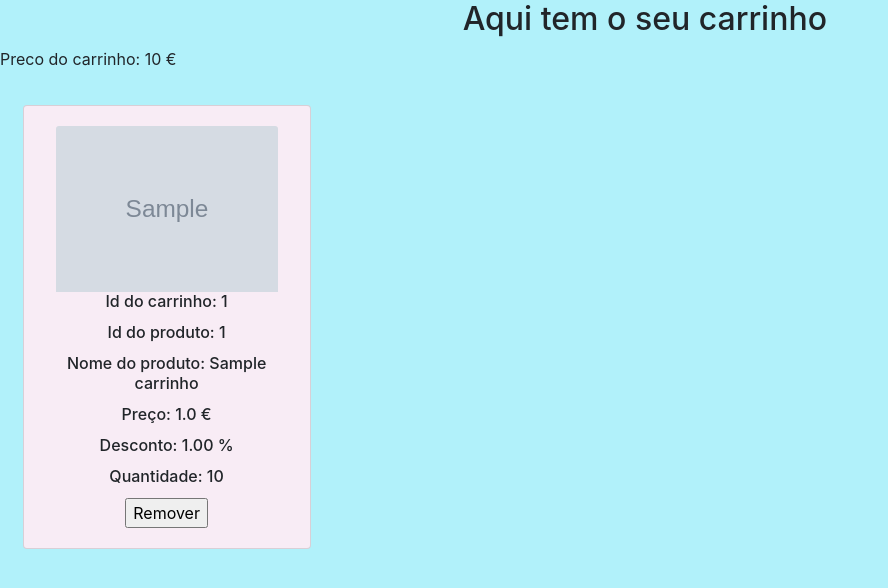
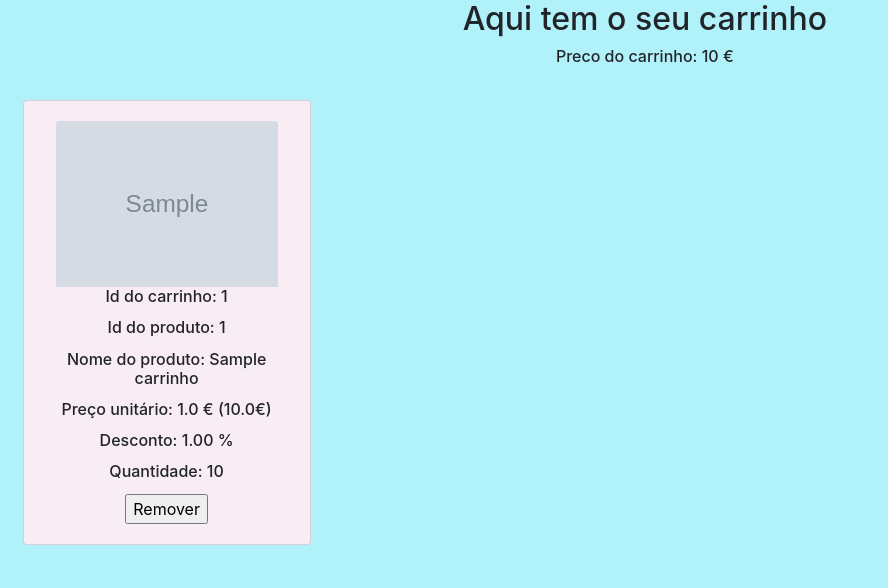
Before and after one commit to SurgicalSheep/ProjetoBD2, a Django app: page /carrinho in a window 1280 px wide. Shown: the part 131-719 px from the top of the page, without its empty margins (0-888 px from the left). Run offline with Django 4.2, Linux system fonts and the light colour scheme; tables that the repository leaves empty hold one stand-in row (values such as "Sample post"); grey boxes marked "Sample" are stand-in pictures; some libraries are stand-ins or nearby versions.

Commit message:
update carrinho
adicao do preco final do carrinho ja a fazer a conta da quantidade * preco artigo

```diff
--- a/bd2project/bd2app/templates/carrinho.html
+++ b/bd2project/bd2app/templates/carrinho.html
@@ -1,7 +1,12 @@
 {% extends "index.html" %}
+{% load math_extras %}
+
 {% block content %}
-<div style="margin: auto;width: 50%;text-align: center;"><h2 style="margin-left: 1.5%;">Aqui tem o seu carrinho </h2></div>
-Preco do carrinho: {{carrinho.preco_total}} €
+<div style="margin: auto;width: 50%;text-align: center;">
+    <h2 style="margin-left: 1.5%;">Aqui tem o seu carrinho </h2>
+    <h6 style="margin-left: 1.5%;">Preco do carrinho: {{carrinho.preco_total}} €</h6>
+</div>
+
 <div class="row row-cols-1 row-cols-md-4 g-4" style="margin:10px">
     {% for itens in itens %}
 
@@ -9,10 +14,10 @@ Preco do carrinho: {{carrinho.preco_total}} €
         <div class="card-body" style="text-align: center;">
 
             <img src="{{itens.imagem_produto}}" class="card-img-top" alt="...">
-            <h6 class="card-title">Id do carrinho: {{itens.id_carrinho}}</span>
-            <h6 class="card-title">Id do produto: {{itens.id_produto}}</h6>
+            <h6 class="card-title">Id do carrinho: {{itens.id_carrinho}}</span> <!-- para remover -->
+                <h6 class="card-title">Id do produto: {{itens.id_produto}}</h6><!-- para remover -->
                 <h6 class="card-title">Nome do produto: {{itens.nome_produto}}</h6>
-            <h6 class="card-title">Preço: {{itens.preco_produto}} €</h6>
+                <h6 class="card-title">Preço unitário: {{itens.preco_produto}} € ({{itens.preco_produto|multiply:itens.quantidade}}€)</h6>
                 <h6 class="card-title">Desconto: {{itens.desconto_produto}} %</h6>
                 <h6 class="card-title">Quantidade: {{itens.quantidade}}</h6>
                 <form action="{% url 'remover_produto_carrinho' produto_id=itens.id_produto %}" method="post">
--- /dev/null
+++ b/bd2project/bd2app/templatetags/math_extras.py
@@ -0,0 +1,7 @@
+from django import template
+
+register = template.Library()
+
+@register.filter
+def multiply(value, arg):
+    return value * arg
--- a/bd2project/bd2app/views.py
+++ b/bd2project/bd2app/views.py
@@ -138,7 +138,7 @@ def novo_pedido(request):
 #@login_required
 def carrinho(request):
     itens = itens_carrinho_model.objects.all()
-    carrinho = carrinho_compras.objects.get(id_cliente=1) #aqui vai o id do cliente request.user.id
+    carrinho = carrinho_compras.objects.get(id_cliente=1) #aqui vai o id do cliente ~~ request.user.id
     return render(request, 'carrinho.html', {'itens': itens, 'carrinho': carrinho})
 
 
```
Lines whose indentation alone changed are shown as unchanged.
